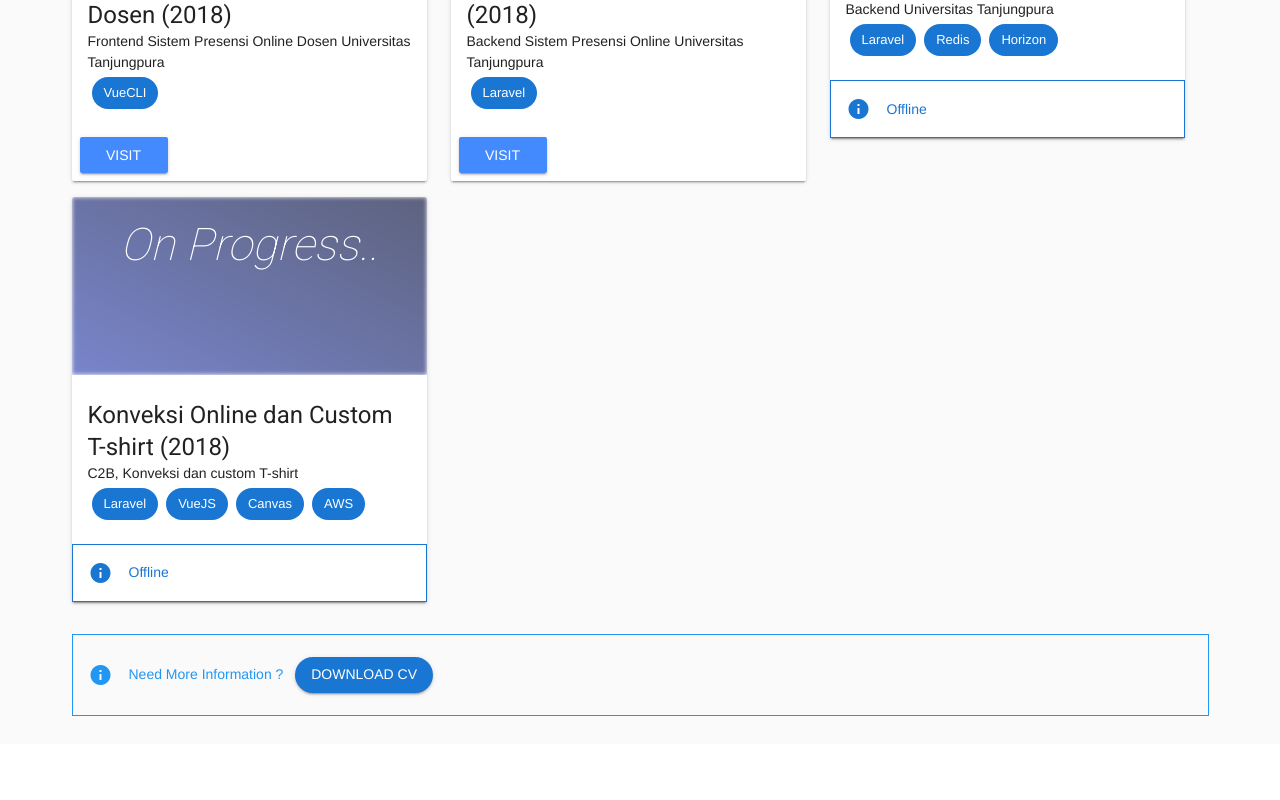
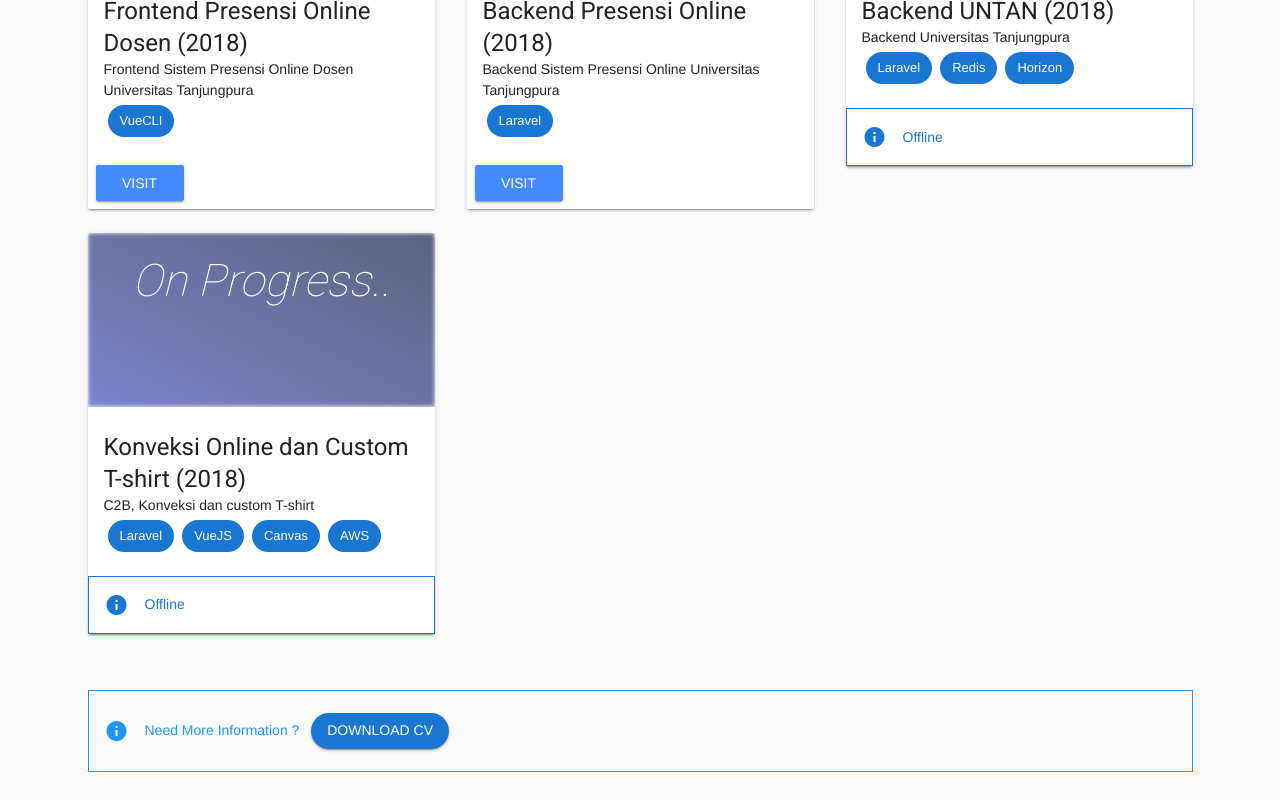
Before and after one commit to andreaschrist27/generators, a Vue app: page / in a window 1280 px wide. Shown: the part 1853-2653 px from the top of the page. Before the commit the page ends 2597 px from the top, so only its background shows below. Built offline with nearby package versions, Linux system fonts and the light colour scheme.

Commit message:
Adjustment padding portofolio layout

```diff
--- a/src/components/Portofolio.vue
+++ b/src/components/Portofolio.vue
@@ -1,7 +1,7 @@
 <template>
   <v-container>
     <v-layout row wrap>
-        <v-flex xs12 md4 v-for="project in projects" :key="project.title" pr-4 pt-3>
+        <v-flex xs12 md4 v-for="project in projects" :key="project.title" px-3 pb-4>
             <v-card>
                 <v-img :gradient="!project.status ? gradient:''"
                 :src="project.image"
@@ -44,7 +44,7 @@
         </v-flex>
     </v-layout>
     <v-layout>
-        <v-flex xs12 pt-4>
+        <v-flex xs12 pt-4 px-3>
             <v-alert
             :value="true"
             color="info"
```
